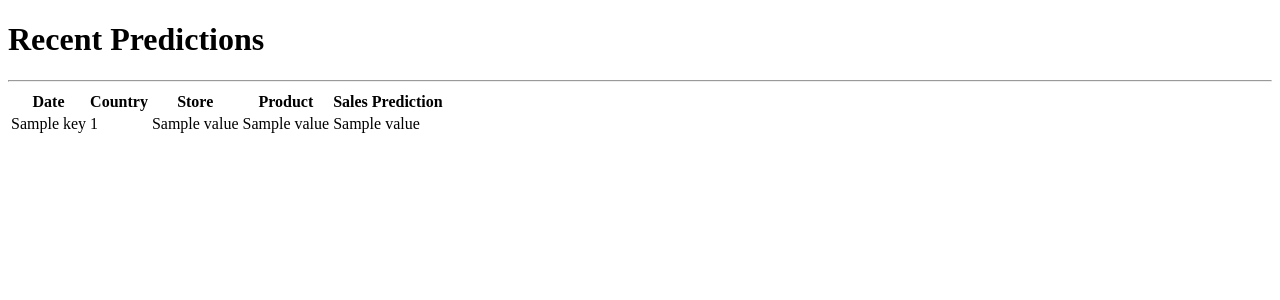
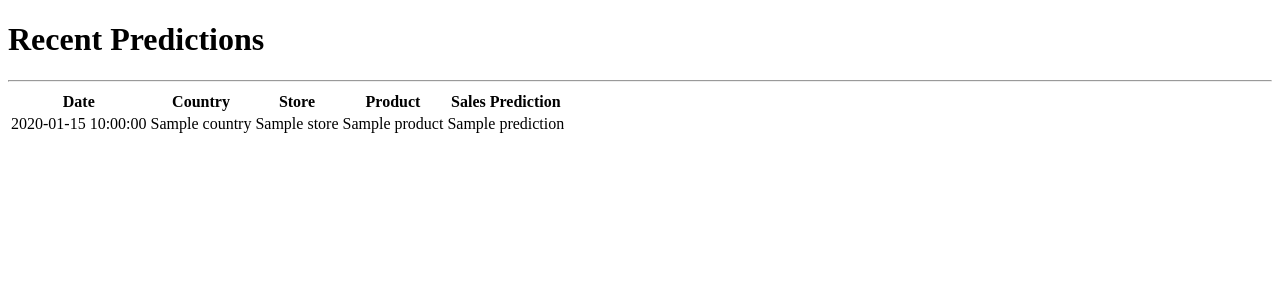
Before and after one commit to DanushH/Sales-Forecast-Web-App, a Flask app: template templates/output.html in a window 1280 px wide. Shown: the top 300 px of the page. Run offline with Flask 3, Linux system fonts and the light colour scheme; the template is opened without the code that fills it: most values are stand-ins (such as "Sample title", 1, 10 or a date in 2020).

Commit message:
Add database insert and search

```diff
--- a/app.py
+++ b/app.py
@@ -1,6 +1,21 @@
 from flask import Flask, render_template, request
+import mysql.connector
+from dotenv import load_dotenv
+import os
+
+load_dotenv()
+
 
 app = Flask(__name__)
+
+
+# MySQL Configuration
+db_config = {
+    "user": os.getenv("DB_USER"),
+    "password": os.getenv("DB_PASSWORD"),
+    "host": os.getenv("DB_HOST"),
+    "database": os.getenv("DB_NAME")
+}
 
 
 COUNTRY = ["Canada", "Finland", "Italy", "Kenya", "Norway", "Singapore"]
@@ -12,7 +27,6 @@
     "Kerneler",
     "Kerneler Dark Mode",
 ]
-PREDICTIONS = {}
 
 
 @app.route("/", methods=["GET"])
@@ -20,6 +34,58 @@
     return render_template(
         "index.html", countries=COUNTRY, stores=STORE, products=PRODUCT
     )
+
+
+def insert_to_db(date, country, store, product, prediction):
+
+    try:
+        conn = mysql.connector.connect(**db_config)
+        cursor = conn.cursor()
+
+        insert_query = """
+        INSERT INTO predictions
+            (date, country, store, product, prediction)
+        VALUES (%s, %s, %s, %s, %s)
+        """
+
+        cursor.execute(insert_query, (date, country, store, product, prediction))
+        conn.commit()
+
+    except mysql.connector.Error as err:
+        print(f"Error: {err}")
+
+    finally:
+        cursor.close()
+        conn.close()
+
+
+def fetch_frm_db():
+
+    try:
+        conn = mysql.connector.connect(**db_config)
+        cursor = conn.cursor(dictionary=True)
+        select_query = """
+        SELECT DISTINCT date, country, store, product, prediction
+        FROM predictions
+        ORDER BY date DESC
+        """
+        cursor.execute(select_query)
+        predictions = cursor.fetchall()
+
+    except mysql.connector.Error as err:
+        print(f"Error: {err}")
+        predictions = []
+
+    finally:
+        cursor.close()
+        conn.close()
+
+    return predictions
+
+
+def calculate_prediction(date, country, store, product):
+
+    return 100
 
 
 @app.route("/predict", methods=["POST"])
@@ -37,10 +103,13 @@
         or product not in PRODUCT
     ):
         pass
+        # return render_template("error.html")
         # error page to be done
 
-    sales_prediction = 100  # code to be done
+    prediction = calculate_prediction(date, country, store, product)
 
-    PREDICTIONS[date] = [country, store, product, sales_prediction]
+    insert_to_db(date, country, store, product, prediction)
 
-    return render_template("output.html", predictions=PREDICTIONS)
+    predictions = fetch_frm_db()
+
+    return render_template("output.html", predictions=predictions)
--- a/requirements.txt
+++ b/requirements.txt
@@ -1 +1,3 @@
 Flask
+flask-mysql-connector
+python-dotenv
--- a/templates/output.html
+++ b/templates/output.html
@@ -2,7 +2,7 @@
 
 <h1>Recent Predictions</h1>
 
-<hr>
+<hr />
 
 <table>
     <thead>
@@ -14,16 +14,18 @@
             <th>Sales Prediction</th>
         </tr>
     </thead>
+
     <tbody>
-        {% for key, value in predictions|dictsort(reverse=true) %}
+        {% for prediction in predictions %}
         <tr>
-            <td>{{key}}</td>
-            <td>{{value[0]}}</td>
-            <td>{{value[1]}}</td>
-            <td>{{value[2]}}</td>
-            <td>{{value[3]}}</td>
+            <td>{{ prediction.date }}</td>
+            <td>{{ prediction.country }}</td>
+            <td>{{ prediction.store }}</td>
+            <td>{{ prediction.product }}</td>
+            <td>{{ prediction.prediction }}</td>
         </tr>
         {% endfor %}
     </tbody>
 </table>
+
 {% endblock %}
```
